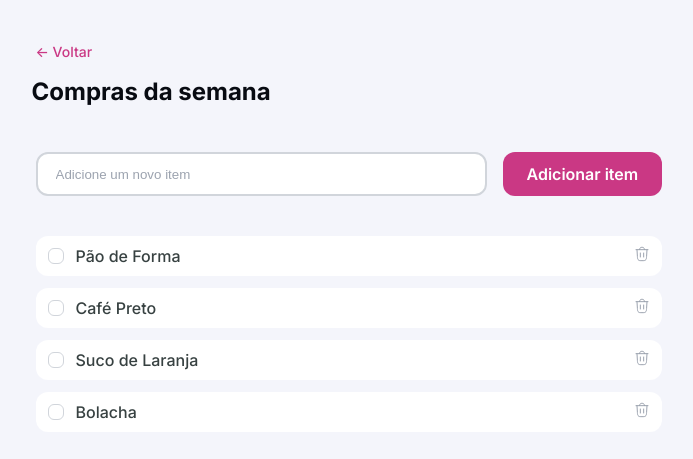
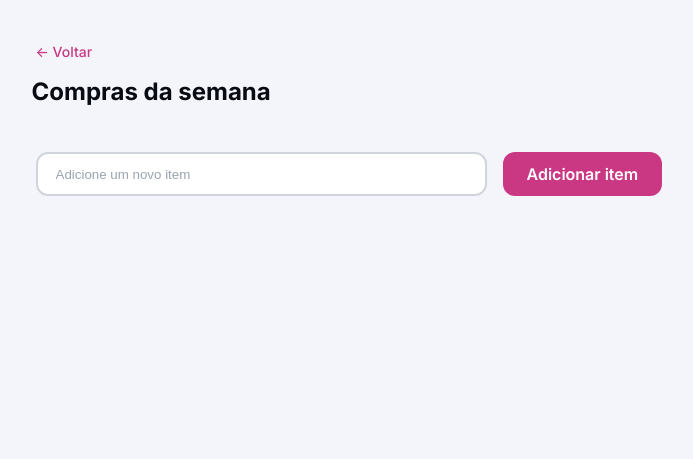
Before and after one commit to gabnunesdev/quicklist, a plain HTML site: page index.html in a window 1280 px wide. Shown: the part 87-546 px from the top of the page, without its empty margins (293-986 px from the left). Drawn offline with Linux system fonts and the light colour scheme.

Commit message:
remove hardcoded list items from index.html

```diff
--- a/index.html
+++ b/index.html
@@ -36,44 +36,7 @@
           <button id="addItemBtn" type="submit">Adicionar item</button>
         </div>
 
-        <ul id="lista">
-          <li>
-            <div class="checkbox-group">
-              <input type="checkbox" name="item" id="pao-forma" />
-              <label for="pao-forma">Pão de Forma</label>
-            </div>
-            <button class="btn-remove">
-              <img src="assets/icons/delete-icon.svg" alt="" />
-            </button>
-          </li>
-          <li>
-            <div class="checkbox-group">
-              <input type="checkbox" name="item" id="cafe-preto" />
-              <label for="cafe-preto">Café Preto</label>
-            </div>
-            <button class="btn-remove">
-              <img src="assets/icons/delete-icon.svg" alt="" />
-            </button>
-          </li>
-          <li>
-            <div class="checkbox-group">
-              <input type="checkbox" name="item" id="suco-laranja" />
-              <label for="suco-laranja">Suco de Laranja</label>
-            </div>
-            <button class="btn-remove">
-              <img src="assets/icons/delete-icon.svg" alt="" />
-            </button>
-          </li>
-          <li>
-            <div class="checkbox-group">
-              <input type="checkbox" name="item" id="bolacha" />
-              <label for="pao-forma">Bolacha</label>
-            </div>
-            <button class="btn-remove">
-              <img src="assets/icons/delete-icon.svg" alt="" />
-            </button>
-          </li>
-        </ul>
+        <ul id="lista"></ul>
       </form>
       <footer>
         <div class="footer-group">
```
